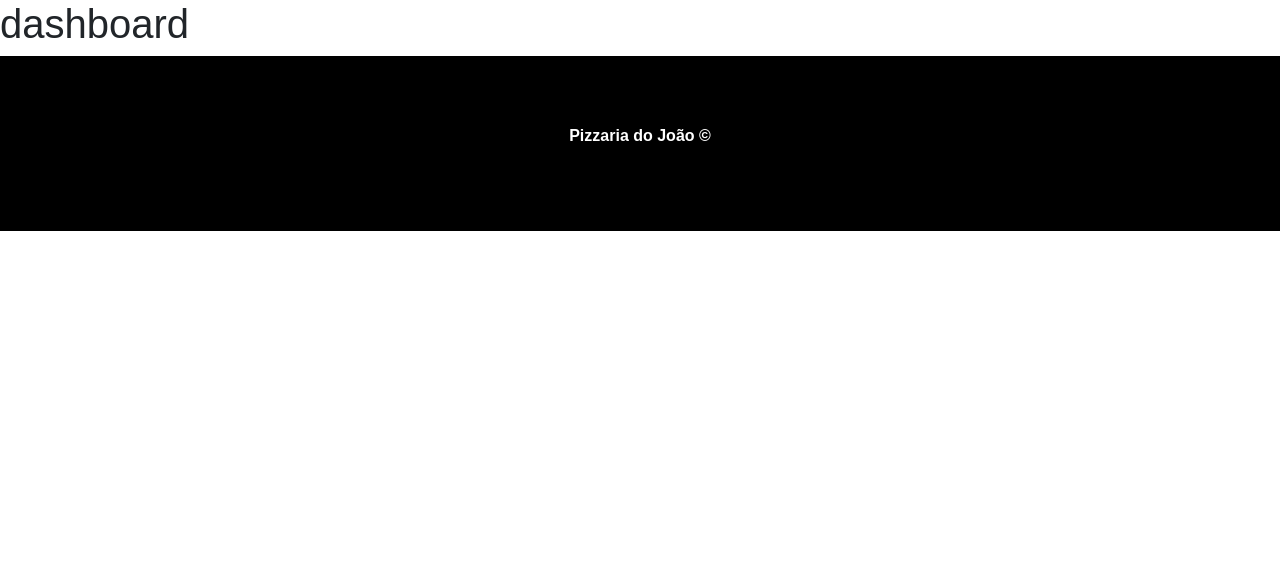
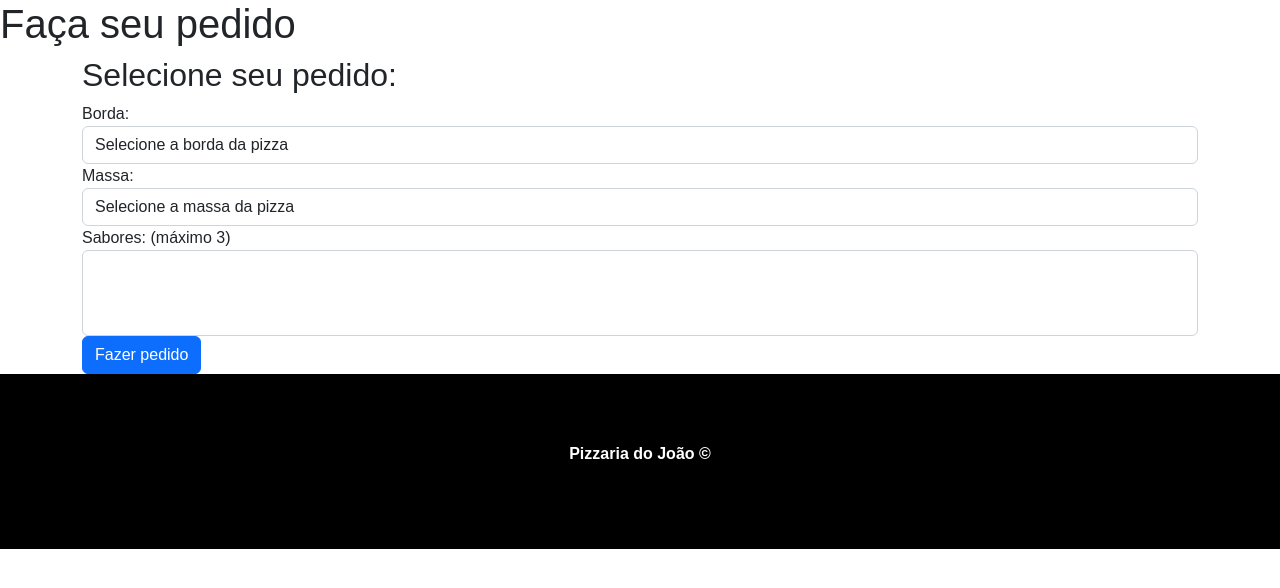
Before and after one commit to BrenoEller/Pizzaria-Joao, a PHP site: page /dashboard.php in a window 1280 px wide. Shown: the part 76-664 px from the top of the page. Run offline with PHP 8.4, Linux system fonts and the light colour scheme; lists and menus that the app fills with data are empty.

Commit message:
new - estrutura do dashboard

```diff
--- a/dashboard.php
+++ b/dashboard.php
@@ -2,11 +2,46 @@
 
     include_once("templates/header.php")
 
-    ?>
+?>
 
-    <h1>dashboard</h1>
+    <div id="main-banner">
+        <h1>Faça seu pedido</h1>
+    </div>
+
+    <div id="main-container">
+        <div class="container">
+            <div class="row">
+                <div class="col-md-12">
+                    <h2>Selecione seu pedido:</h2>
+                    <form action="process/pizza.php" id="pizza-form" method="POST">
+                        <div class="form-group">
+                            <label for="borda">Borda:</label>
+                            <select name="borda" id="borda" class="form-control">
+                                <option value="">Selecione a borda da pizza</option>
+                            </select>
+                        </div>
+                        <div class="form-group">
+                            <label for="borda">Massa:</label>
+                            <select name="massa" id="massa" class="form-control">
+                                <option value="">Selecione a massa da pizza</option>
+                            </select>
+                        </div>
+                        <div class="form-group">
+                            <label for="borda">Sabores: (máximo 3)</label>
+                            <select multiple name="sabores[]" id="sabores" class="form-control">
+                            </select>
+                        </div>
+                        <div class="form-group">
+                            <input type="submit" class="btn btn-primary" value="Fazer pedido">
+                        </div>
+                    </form>
+                </div>
+            </div>
+        </div>
+    </div>
+
 <?php
 
     include_once("templates/footer.php")
 
-    ?>
+?>
```
